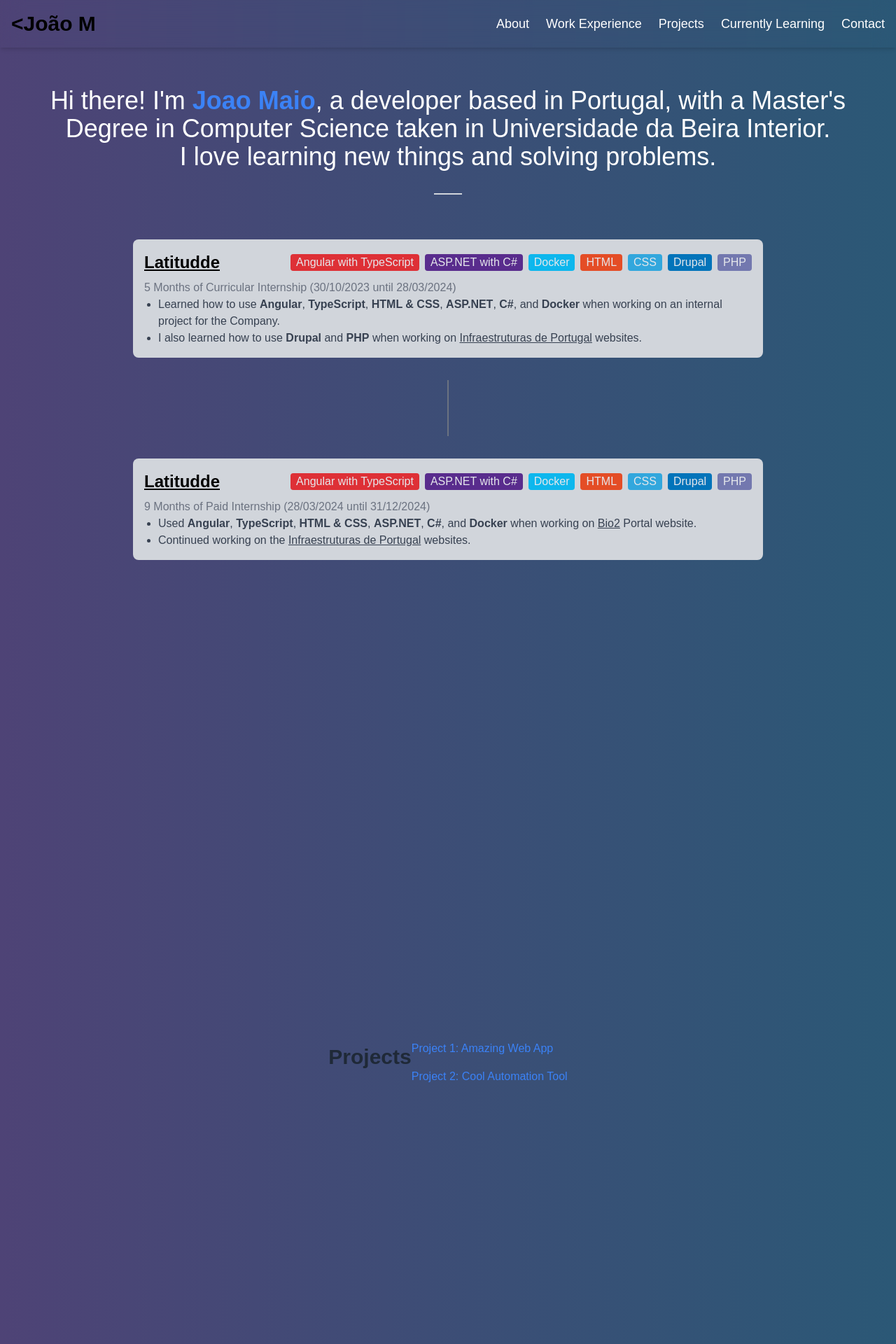
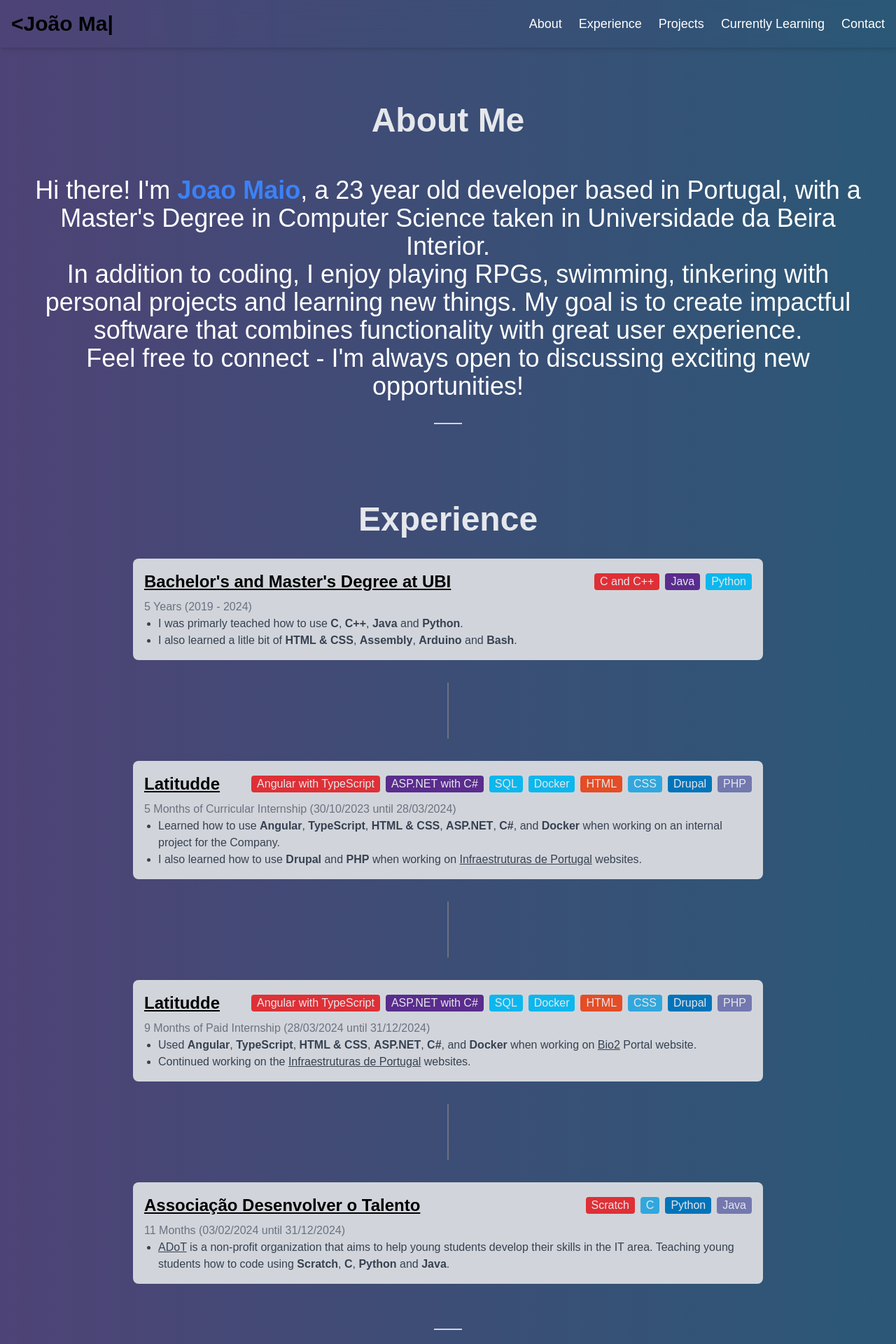
Before and after one commit to JoaoMaio/JoaoMaio.github.io, a Next.js app: page / in a window 1280 px wide. Shown: the top 1920 px of the page at 70% size. Built offline with nearby package versions, Linux system fonts and the light colour scheme.

Commit message:
Added More Content

```diff
--- a/app/layout.tsx
+++ b/app/layout.tsx
@@ -32,7 +32,7 @@ export default function RootLayout({
               </li>
               <li>
                 <a href="#workexp" className="text-center block py-2 text-white hover:text-blue-500">
-                  Work Experience
+                  Experience
                 </a>
               </li>
               <li>
--- a/app/page.tsx
+++ b/app/page.tsx
@@ -3,21 +3,59 @@ import React from "react";
 export default function HomePage() {
   return (
     <div>
+
+      {/* Section Title */}
+      <h2 id="about" className="text-5xl pt-20 font-bold text-gray-200 text-center">About Me</h2>
+
       {/* About Section */}
-      <section id="about" className="flex items-center justify-center p-10 pb-0">
-
+      <section className="flex items-center justify-center p-10 pb-0">
         <p className="mt-4 text-white max-w-full text-4xl text-center">
-          Hi there! I&apos;m <span className="text-blue-500 font-black"> Joao Maio</span>, a developer based in Portugal,  with a Master&apos;s Degree in Computer Science taken in Universidade da Beira Interior.
+          Hi there! I&apos;m <span className="text-blue-500 font-black"> Joao Maio</span>, a 23 year old developer based in Portugal, with a Master&apos;s Degree in Computer Science taken in Universidade da Beira Interior.
           <br></br>
-          I love learning new things and solving problems.
+          In addition to coding, I enjoy playing RPGs, swimming, tinkering with personal projects and learning new things. My goal is to create impactful software that combines functionality with great user experience.
+          <br></br>
+          Feel free to connect - I&apos;m always open to discussing exciting new opportunities!
         </p>
       </section>
 
+      {/* Divider */}
       <div className="flex flex-col items-center justify-center">
         <hr className="w-10 border-t-2 border-gray-300 my-8"></hr>
       </div>
 
-      <section id="workexp" className="min-h-screen flex flex-col items-center p-8 space-y-8">
+      {/* ----------------------------------------------------------------------------------------------------------- */}
+
+      {/* Section Title */}
+      <h2 id="workexp" className="text-5xl pt-20 font-bold text-gray-200 text-center">Experience</h2>
+
+      {/* Work Experience Section */}
+      <section className="min-h-screen flex flex-col items-center p-8 space-y-8">
+        {/* Computer Science Degree */}
+        <div className="px-4 py-4 mx-auto font-normal bg-gray-300 rounded-lg w-full max-w-[900px]">
+          <div className="flex flex-col justify-between lg:flex-row">
+            <h3 className="mb-2 text-2xl font-semibold leading-snug">
+              <a className="underline hover:text-blue-500" href="https://www.ubi.pt">Bachelor&apos;s and Master&apos;s Degree at UBI</a>
+            </h3>
+            <div className="flex flex-wrap items-center mb-2 gap-y-2 space-x-2 lg:space-x-2 lg:space-y-0 lg:flex-row">
+              <p className="px-2 text-gray-200 bg-angularColor rounded">C and C++</p>
+              <p className="px-2 text-gray-200 bg-aspnetColor rounded">Java</p>
+              <p className="px-2 text-gray-200 bg-dockerColor rounded">Python</p>
+            </div>
+          </div>
+          <p className="text-gray-500">5 Years (2019 - 2024)</p>
+            <ul className="list-disc pl-5">
+              <li className="text-gray-700">
+                I was primarly teached how to use <strong className="font-bold">C</strong>, <strong className="font-bold">C++</strong>, <strong className="font-bold">Java</strong> and <strong className="font-bold">Python</strong>.
+              </li>
+              <li className="text-gray-700">
+                I also learned a litle bit of <strong className="font-bold">HTML & CSS</strong>, <strong className="font-bold">Assembly</strong>, <strong className="font-bold">Arduino</strong> and <strong className="font-bold">Bash</strong>.
+              </li>
+            </ul>
+        </div>
+
+        {/* Vertical Line */}
+        <div className="w-[2px] h-20 bg-gray-500"></div>
+
         {/* First Work Experience */}
         <div className="px-4 py-4 mx-auto font-normal bg-gray-300 rounded-lg w-full max-w-[900px]">
           <div className="flex flex-col justify-between lg:flex-row">
@@ -27,6 +65,7 @@ export default function HomePage() {
             <div className="flex flex-wrap items-center mb-2 gap-y-2 space-x-2 lg:space-x-2 lg:space-y-0 lg:flex-row">
               <p className="px-2 text-gray-200 bg-angularColor rounded">Angular with TypeScript</p>
               <p className="px-2 text-gray-200 bg-aspnetColor rounded">ASP.NET with C#</p>
+              <p className="px-2 text-gray-200 bg-dockerColor rounded">SQL</p>
               <p className="px-2 text-gray-200 bg-dockerColor rounded">Docker</p>
               <p className="px-2 text-gray-200 bg-htmlColor rounded">HTML</p>
               <p className="px-2 text-gray-200 bg-cssColor rounded">CSS</p>
@@ -45,7 +84,6 @@ export default function HomePage() {
             </ul>
         </div>
 
-
         {/* Vertical Line */}
         <div className="w-[2px] h-20 bg-gray-500"></div>
 
@@ -58,6 +96,7 @@ export default function HomePage() {
             <div className="flex flex-wrap items-center mb-2 gap-y-2 space-x-2 lg:space-x-2 lg:space-y-0 lg:flex-row">
               <p className="px-2 text-gray-200 bg-angularColor rounded">Angular with TypeScript</p>
               <p className="px-2 text-gray-200 bg-aspnetColor rounded">ASP.NET with C#</p>
+              <p className="px-2 text-gray-200 bg-dockerColor rounded">SQL</p>
               <p className="px-2 text-gray-200 bg-dockerColor rounded">Docker</p>
               <p className="px-2 text-gray-200 bg-htmlColor rounded">HTML</p>
               <p className="px-2 text-gray-200 bg-cssColor rounded">CSS</p>
@@ -75,11 +114,44 @@ export default function HomePage() {
               </li>
             </ul>
         </div>
+
+        {/* Vertical Line */}
+        <div className="w-[2px] h-20 bg-gray-500"></div>
+
+        {/* Third Work Experience */}
+        <div className="px-4 py-4 mx-auto font-normal bg-gray-300 rounded-lg w-full max-w-[900px]">
+          <div className="flex flex-col justify-between lg:flex-row">
+            <h3 className="mb-2 text-2xl font-semibold leading-snug">
+              <a className="underline hover:text-blue-500" href="https://adot.pt">Associação Desenvolver o Talento</a>
+            </h3>
+            <div className="flex flex-wrap items-center mb-2 gap-y-2 space-x-2 lg:space-x-2 lg:space-y-0 lg:flex-row">
+              <p className="px-2 text-gray-200 bg-angularColor rounded">Scratch</p>
+              <p className="px-2 text-gray-200 bg-cssColor rounded">C</p>
+              <p className="px-2 text-gray-200 bg-drupalColor rounded">Python</p>
+              <p className="px-2 text-gray-200 bg-phpColor rounded">Java</p>
+            </div>
+          </div>
+          <p className="text-gray-500">11 Months (03/02/2024 until 31/12/2024)</p>
+            <ul className="list-disc pl-5">
+              <li className="text-gray-700">
+              <a href="https://www.facebook.com/ADoTPortugal/?checkpoint_src=any" className="underline hover:text-blue-500">ADoT</a> is a non-profit organization that aims to help young students develop their skills in the IT area. Teaching young students how to code using <strong className="font-bold">Scratch</strong>, <strong className="font-bold">C</strong>, <strong className="font-bold">Python</strong> and <strong className="font-bold">Java</strong>.
+              </li>
+            </ul>
+        </div>
       </section>
 
+      {/* Divider */}
+      <div className="flex flex-col items-center justify-center">
+        <hr className="w-10 border-t-2 border-gray-300 my-8"></hr>
+      </div>
+
+      {/* ----------------------------------------------------------------------------------------------------------- */}
+
+      {/* Section Title */}
+      <h2 id="projects" className="text-5xl pt-20 font-bold text-gray-200 text-center">Projects</h2>
 
       {/* Projects Section */}
-      <section id="projects" className="min-h-screen flex items-center justify-center p-8">
+      <section className="min-h-screen flex items-center justify-center p-8">
         <h2 className="text-3xl font-bold text-gray-800">Projects</h2>
         <ul className="mt-4 space-y-4">
           <li>
```
